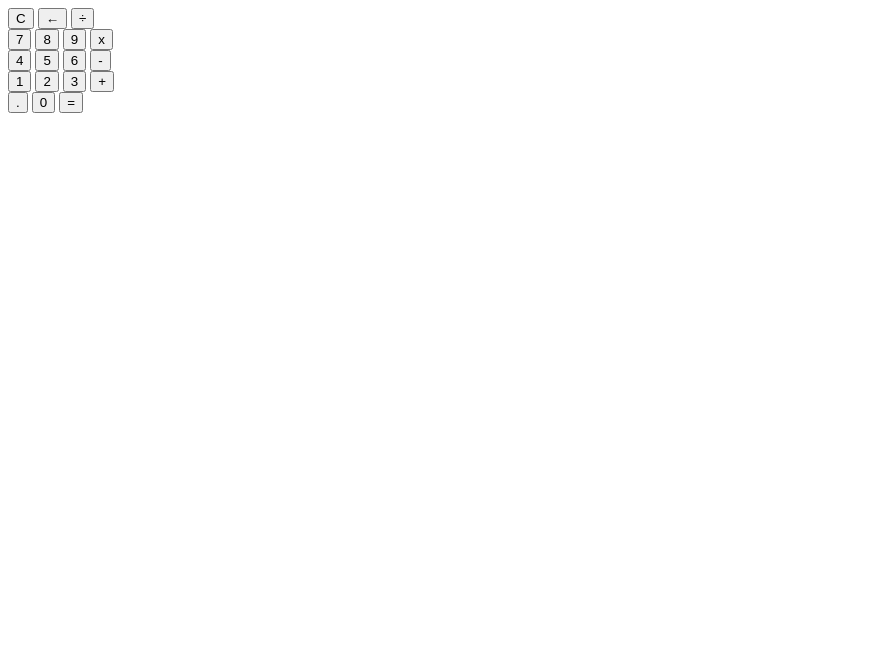
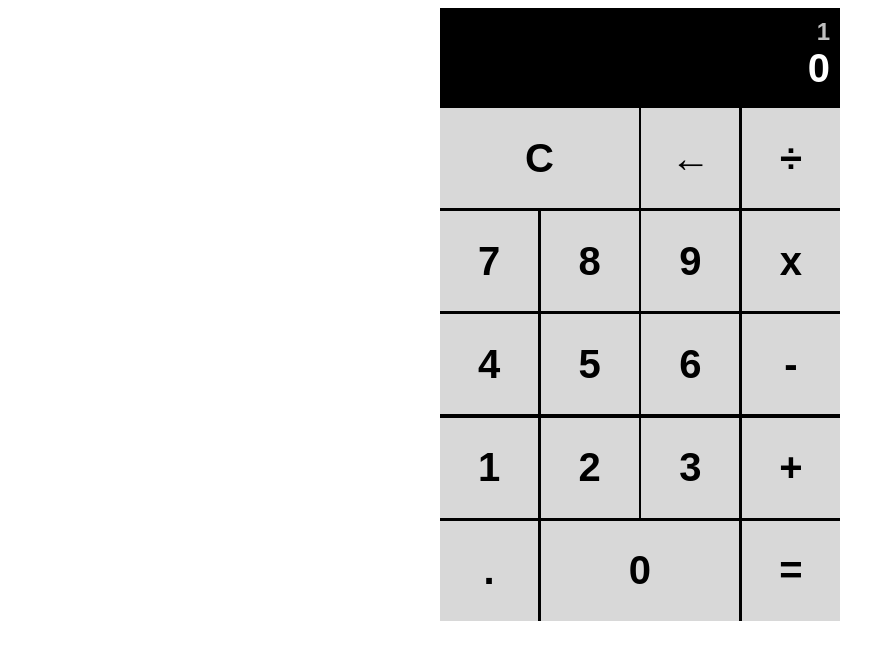
Before and after one commit to kitsana13428/Calculator, a plain HTML site: page index.html in a window 1280 px wide. Shown: the whole page, without its empty margins (0-895 px from the left). Drawn offline with Linux system fonts and the light colour scheme.

Commit message:
CSS Calculator

```diff
--- a/index.html
+++ b/index.html
@@ -11,42 +11,42 @@
 
     <div class="wrapper">
         <section class="screen">
-             <div class="previous" data-operand-previous></div>
-             <div class="current" data-operand-current></div>
+             <div class="previous" data-operand-previous>1</div>
+             <div class="current" data-operand-current>0</div>
         </section>
 
         <section class="calc-btn_row">
-            <div class="clac_btn_row"> <!--แถวที่ 1-->
+            <div class="calc_btn_row"> <!--แถวที่ 1-->
                 <button class="calc_btn double" data-all-clear>C</button>
                 <button class="calc_btn" data-delete>←</button>
-                <button class="calc-btn" data-operation>÷</button>
+                <button class="calc_btn" data-operation>÷</button>
             </div>
 
-            <div class="clac_btn_row"> <!--แถวที่ 2-->
-                <button class="clac_btn" data-number>7</button>
-                <button class="clac_btn" data-number>8</button>
-                <button class="clac_btn" data-number>9</button>
-                <button class="clac_btn" data-operation>x</button>
+            <div class="calc_btn_row"> <!--แถวที่ 2-->
+                <button class="calc_btn" data-number>7</button>
+                <button class="calc_btn" data-number>8</button>
+                <button class="calc_btn" data-number>9</button>
+                <button class="calc_btn" data-operation>x</button>
             </div>
 
-            <div><!--แถวที่ 3-->
-                <button class="clac_btn" data-number>4</button>
-                <button class="clac_btn" data-number>5</button>
-                <button class="clac_btn" data-number>6</button>
-                <button class="clac_btn" data-operation>-</button>
+            <div class="calc_btn_row"><!--แถวที่ 3-->
+                <button class="calc_btn" data-number>4</button>
+                <button class="calc_btn" data-number>5</button>
+                <button class="calc_btn" data-number>6</button>
+                <button class="calc_btn" data-operation>-</button>
             </div>
 
-            <div><!--แถวที่ 4-->
-                <button class="clac_btn" data-number>1</button>
-                <button class="clac_btn" data-number>2</button>
-                <button class="clac_btn" data-number>3</button>
-                <button class="clac_btn" data-operation>+</button>
+            <div class="calc_btn_row"><!--แถวที่ 4-->
+                <button class="calc_btn" data-number>1</button>
+                <button class="calc_btn" data-number>2</button>
+                <button class="calc_btn" data-number>3</button>
+                <button class="calc_btn" data-operation>+</button>
             </div>
 
-            <div><!--แถวที่ 5-->
-                <button class="clac_btn" data-number>.</button>
-                <button class="clac_btn double" data-number>0</button>
-                <button class="clac_btn" data-number>=</button>
+            <div class="calc_btn_row"><!--แถวที่ 5-->
+                <button class="calc_btn" data-number>.</button>
+                <button class="calc_btn double" data-number>0</button>
+                <button class="calc_btn" data-number>=</button>
             </div>
         </section>
     </div>
--- a/style.css
+++ b/style.css
@@ -0,0 +1,54 @@
+.wrapper {
+    max-width: 400px;
+    margin: 0 auto;
+    background-color: #000;
+}
+
+.screen {
+    display: flex;
+    flex-flow: column nowrap;
+    background-color: #000;
+    min-height: 80px;
+    padding: 10px;
+    font-size: 2.5rem;
+    font-weight: bold;
+    font-family: Arial, Helvetica, sans-serif;
+    text-align: right;
+}
+
+.screen .previous {
+    font-size: 1.5rem;
+    color: rgba(255, 255, 255, 0.75);
+    word-wrap: break-word;
+    word-break: break-all;
+}
+
+.screen .current {
+    font-size: 2.5rem;
+    color: #fff;
+    word-wrap: break-word;
+    word-break: break-all;
+}
+
+.calc_btn_row {
+    display: flex;
+    align-content: stretch;
+    justify-content: space-between;
+    margin-bottom: 0.8%;
+}
+
+.calc_btn {
+    background-color: #d8d8d8;
+    color: #000;
+    font-family: Arial, Helvetica, sans-serif;
+    font-weight: bold;
+    font-size: 2.5rem;
+    border: none;
+    height: 100px;
+    flex-basis: 24.5%;
+    cursor: pointer;
+}
+
+.double {
+    flex-basis: 49.7%;
+}
```
